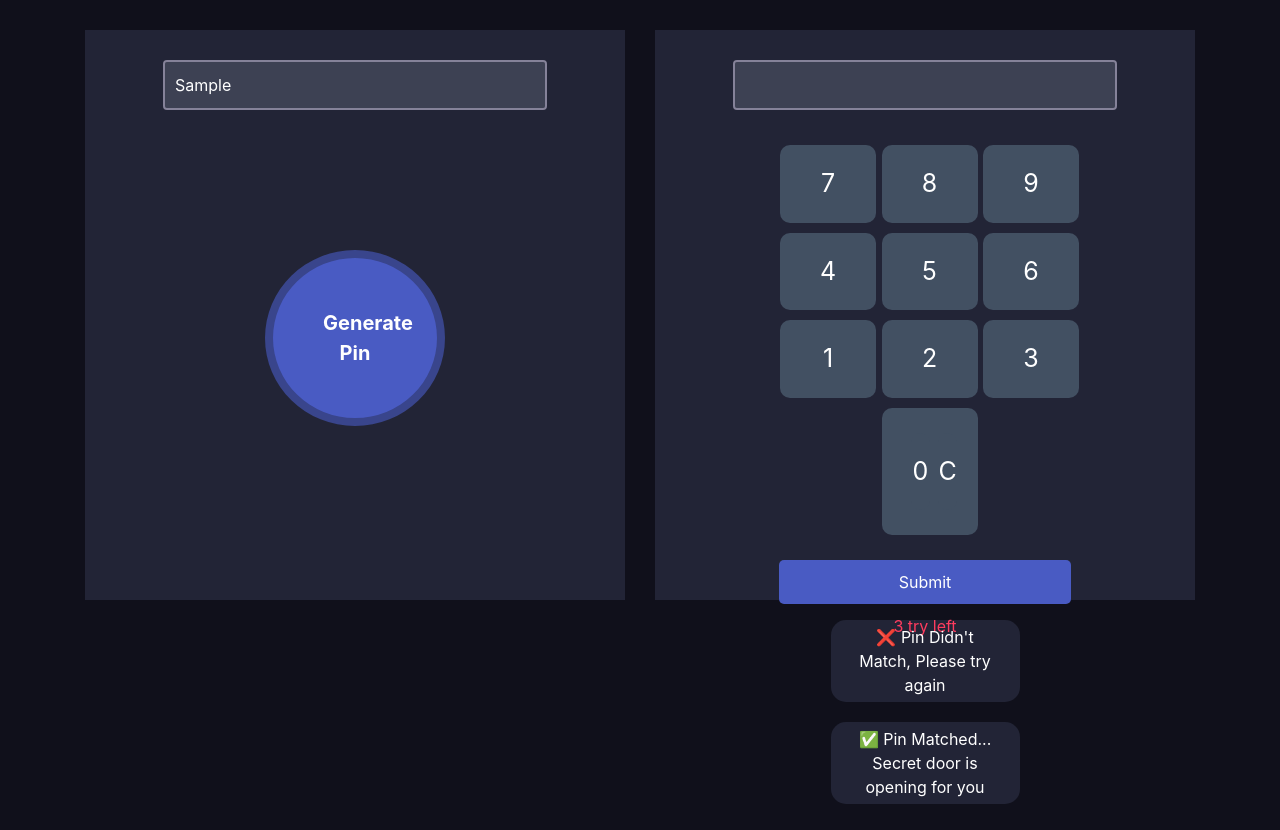
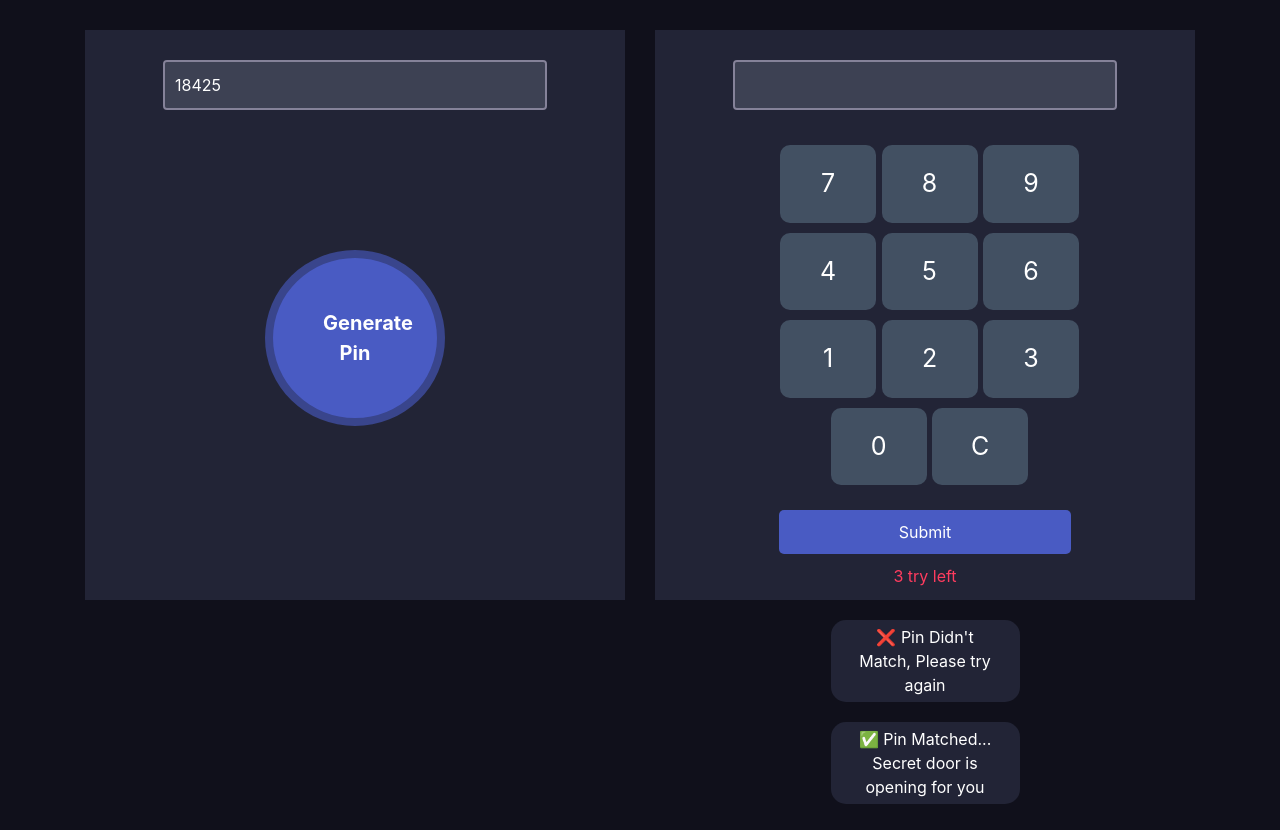
Before and after one commit to rakibul-cse-diu/random-pin-matcher, a plain HTML site: page index.html in a window 1280 px wide. Both pictures are taken after typing "Sample" into the empty fields and a click on the button "Generate Pin". Drawn offline with nearby package versions, Linux system fonts and the light colour scheme.

Commit message:
generate random pin

```diff
--- a/index.html
+++ b/index.html
@@ -46,7 +46,7 @@
                                 <div class="button">3</div>
                             </div>
                             <div class="calc-button-row">
-                                <div class="button">
+                                <div class="">
                                     <div class="button">0</div>
                                     <div class="button">C</div>
                                 </div>
--- a/main.js
+++ b/main.js
@@ -0,0 +1,18 @@
+// generate pin
+const generatePinBtn = document.querySelector(".generate-btn");
+const numBtn = document.querySelectorAll(".button");
+
+generatePinBtn.addEventListener("click", () => {
+    const displayPin = document.getElementById("generateDis");
+    let randomNumber = Math.floor((Math.random() * (9999 - 1000 + 1)) + 9999);
+    displayPin.value = randomNumber;
+})
+
+
+// input pin
+numBtn.forEach(btn => {
+    btn.addEventListener("click", (e) => {
+        const triggredBtn = e.target.innerText;
+        console.log(triggredBtn);
+    });
+})
```
